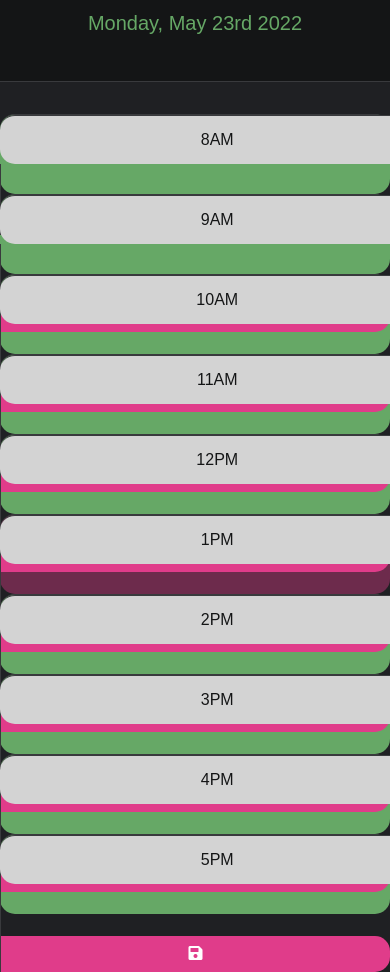
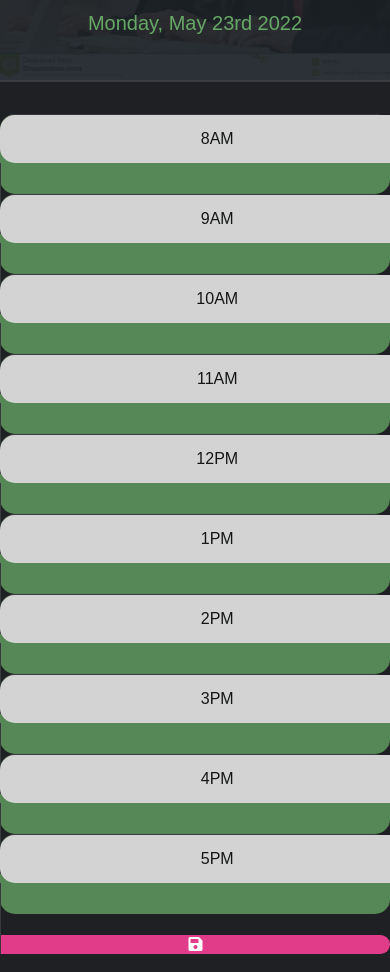
Before and after one commit to Andrew-Byrd49/work-day, a plain HTML site: page index.html in a window 390 px wide. Shown: the part 256-1228 px from the top of the page. Drawn offline with nearby package versions, Linux system fonts and the light colour scheme.

Commit message:
styled and free of bugs

```diff
--- a/assets/css/style.css
+++ b/assets/css/style.css
@@ -3,6 +3,7 @@ body {
   font-size: 16px;
   line-height: 1;
   background-color: #1F2023;
+  padding-bottom: 35px;
 }
 
 textarea {
@@ -16,7 +17,9 @@ textarea {
 
 .jumbotron {
   text-align: center;
-  background-color: #141516;
+  background: linear-gradient(to top, #1d2329ee, #151616ec), url("../images/co-workers-working.jpg");
+  background-size: cover;
+  background-position: 50% 30%;
   color: #d3d3d3;
   border-radius: 0;
   border-bottom: 1px solid #393A3D;
@@ -37,7 +40,6 @@ textarea {
 .time-block {
   text-align: center;
   border-radius: 15px;
-  background-color: #28292c;
 }
 
 .row {
@@ -49,9 +51,6 @@ textarea {
 .hour {
   background-color: #d3d3d3;
   color: #141516;
-  border-top: 1px solid #393A3D;
-  border-top-right-radius: 0;
-  border-bottom-right-radius: 0;
   border-top-left-radius: 15px;
   border-bottom-left-radius: 15px;
 }
@@ -62,12 +61,12 @@ textarea {
 }
 
 .present {
-  background-color: #6D2B4C;
+  background-color: #e03c8bc4;
   color: white;
 }
 
 .future {
-  background-color: #66A866;
+  background-color: #66a866c4;
   color: white;
 }
 
@@ -86,3 +85,6 @@ textarea {
   font-size: 20px;
   transition: all .3s ease-in-out;
 }
+ .saveBtn:focus {
+  z-index: 100;
+ }
--- a/index.html
+++ b/index.html
@@ -42,7 +42,7 @@
           9AM
         </div>
         <textarea class="col-md-10 description"></textarea>
-        <button class="btn saveBtn col-md-1"><i class="fas fa-save"></i></button>
+        <button class="saveBtn col-md-1"><i class="fas fa-save"></i></button>
       </div>
 
       <div id="hour10" class="row time-block">
@@ -50,7 +50,7 @@
           10AM
         </div>
         <textarea class="col-md-10 description"></textarea>
-        <button class="btn saveBtn col-md-1"><i class="fas fa-save"></i></button>
+        <button class="saveBtn col-md-1"><i class="fas fa-save"></i></button>
       </div>
 
       <div id="hour11" class="row time-block">
@@ -58,7 +58,7 @@
           11AM
         </div>
         <textarea class="col-md-10 description"></textarea>
-        <button class="btn saveBtn col-md-1"><i class="fas fa-save"></i></button>
+        <button class="saveBtn col-md-1"><i class="fas fa-save"></i></button>
       </div>
 
       <div id="hour12" class="row time-block">
@@ -66,47 +66,47 @@
           12PM
         </div>
         <textarea class="col-md-10 description"></textarea>
-        <button class="btn saveBtn col-md-1"><i class="fas fa-save"></i></button>
+        <button class="saveBtn col-md-1"><i class="fas fa-save"></i></button>
       </div>
 
-      <div id="hour1" class="row time-block">
+      <div id="hour13" class="row time-block">
         <div class="col-md-1 hour">
           1PM
         </div>
         <textarea class="col-md-10 description"></textarea>
-        <button class="btn saveBtn col-md-1"><i class="fas fa-save"></i></button>
+        <button class="saveBtn col-md-1"><i class="fas fa-save"></i></button>
       </div>
 
-      <div id="hour2" class="row time-block">
+      <div id="hour14" class="row time-block">
         <div class="col-md-1 hour">
           2PM
         </div>
         <textarea class="col-md-10 description"></textarea>
-        <button class="btn saveBtn col-md-1"><i class="fas fa-save"></i></button>
+        <button class="saveBtn col-md-1"><i class="fas fa-save"></i></button>
       </div>
 
-      <div id="hour3" class="row time-block">
+      <div id="hour15" class="row time-block">
         <div class="col-md-1 hour">
           3PM
         </div>
         <textarea class="col-md-10 description"></textarea>
-        <button class="btn saveBtn col-md-1"><i class="fas fa-save"></i></button>
+        <button class="saveBtn col-md-1"><i class="fas fa-save"></i></button>
       </div>
 
-      <div id="hour4" class="row time-block">
+      <div id="hour16" class="row time-block">
         <div class="col-md-1 hour">
           4PM
         </div>
         <textarea class="col-md-10 description"></textarea>
-        <button class="btn saveBtn col-md-1"><i class="fas fa-save"></i></button>
+        <button class="saveBtn col-md-1"><i class="fas fa-save"></i></button>
       </div>
 
-      <div id="hour5" class="row time-block">
+      <div id="hour17" class="row time-block">
         <div class="col-md-1 hour">
           5PM
         </div>
         <textarea class="col-md-10 description"></textarea>
-        <button class="btn saveBtn col-md-1"><i class="fas fa-save"></i></button>
+        <button class="saveBtn col-md-1"><i class="fas fa-save"></i></button>
       </div>
     </div>
 
```
Also changed, not shown: assets/images/co-workers-working.jpg (added).
